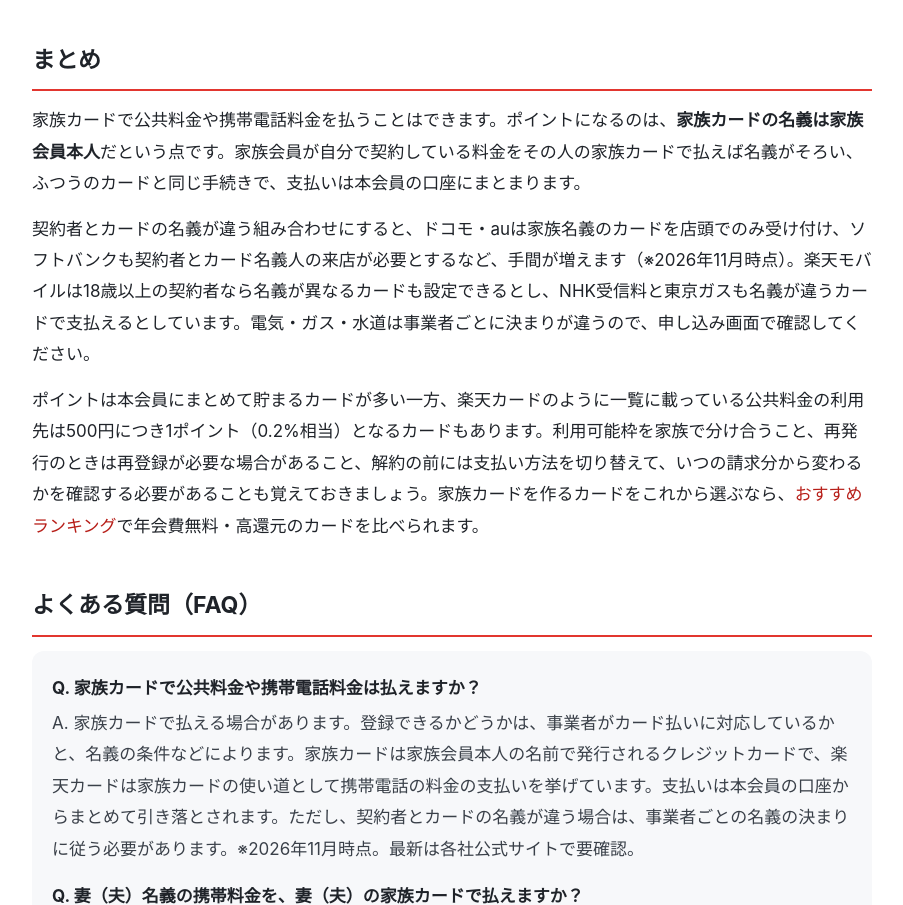
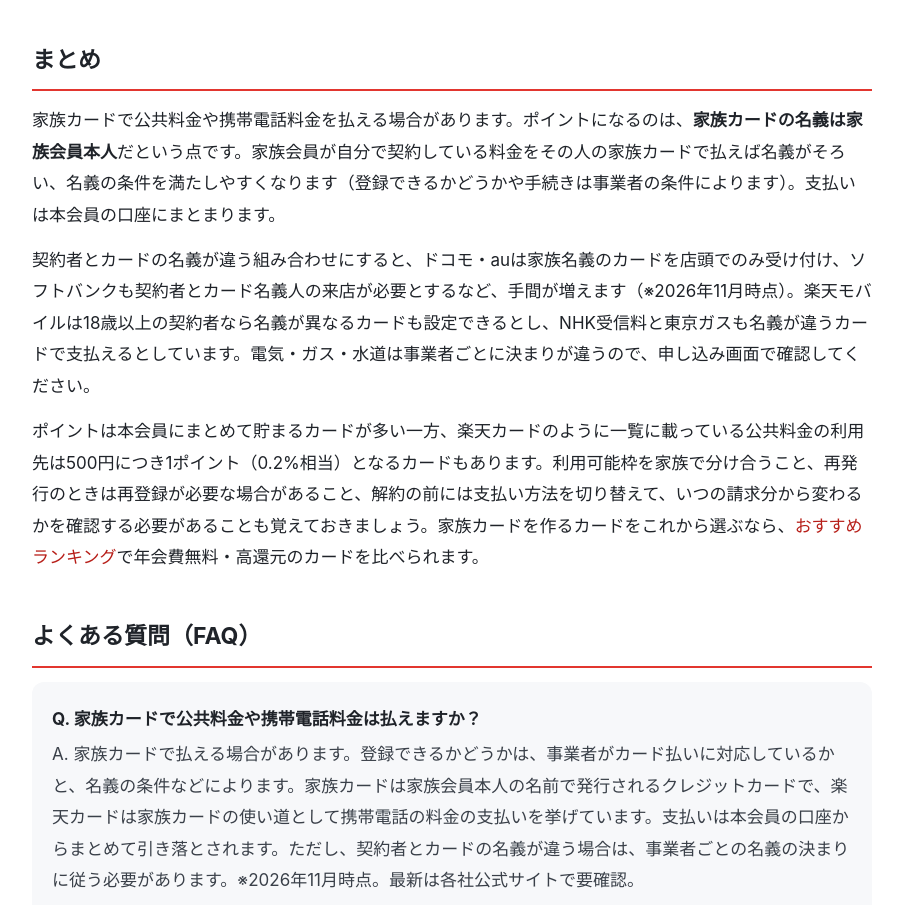
Before and after one commit to genjoK0216KK/tadashii-card, a plain HTML site: page article63.html in a window 1280 px wide. Shown: the part 8515-9420 px from the top of the page, without its empty margins (188-1091 px from the left). Drawn offline with Linux system fonts and the light colour scheme.

Commit message:
Fix article63 (review 3): まとめ冒頭の断定を弱める
Co-Authored-By: Claude Opus 5.5 <noreply@anthropic.com>

```diff
--- a/article63.html
+++ b/article63.html
@@ -160,7 +160,7 @@
   </div>
 
   <h2>まとめ</h2>
-  <p>家族カードで公共料金や携帯電話料金を払うことはできます。ポイントになるのは、<b>家族カードの名義は家族会員本人</b>だという点です。家族会員が自分で契約している料金をその人の家族カードで払えば名義がそろい、ふつうのカードと同じ手続きで、支払いは本会員の口座にまとまります。</p>
+  <p>家族カードで公共料金や携帯電話料金を払える場合があります。ポイントになるのは、<b>家族カードの名義は家族会員本人</b>だという点です。家族会員が自分で契約している料金をその人の家族カードで払えば名義がそろい、名義の条件を満たしやすくなります（登録できるかどうかや手続きは事業者の条件によります）。支払いは本会員の口座にまとまります。</p>
   <p>契約者とカードの名義が違う組み合わせにすると、ドコモ・auは家族名義のカードを店頭でのみ受け付け、ソフトバンクも契約者とカード名義人の来店が必要とするなど、手間が増えます（※2026年11月時点）。楽天モバイルは18歳以上の契約者なら名義が異なるカードも設定できるとし、NHK受信料と東京ガスも名義が違うカードで支払えるとしています。電気・ガス・水道は事業者ごとに決まりが違うので、申し込み画面で確認してください。</p>
   <p>ポイントは本会員にまとめて貯まるカードが多い一方、楽天カードのように一覧に載っている公共料金の利用先は500円につき1ポイント（0.2%相当）となるカードもあります。利用可能枠を家族で分け合うこと、再発行のときは再登録が必要な場合があること、解約の前には支払い方法を切り替えて、いつの請求分から変わるかを確認する必要があることも覚えておきましょう。家族カードを作るカードをこれから選ぶなら、<a href="article1.html">おすすめランキング</a>で年会費無料・高還元のカードを比べられます。</p>
 
```
